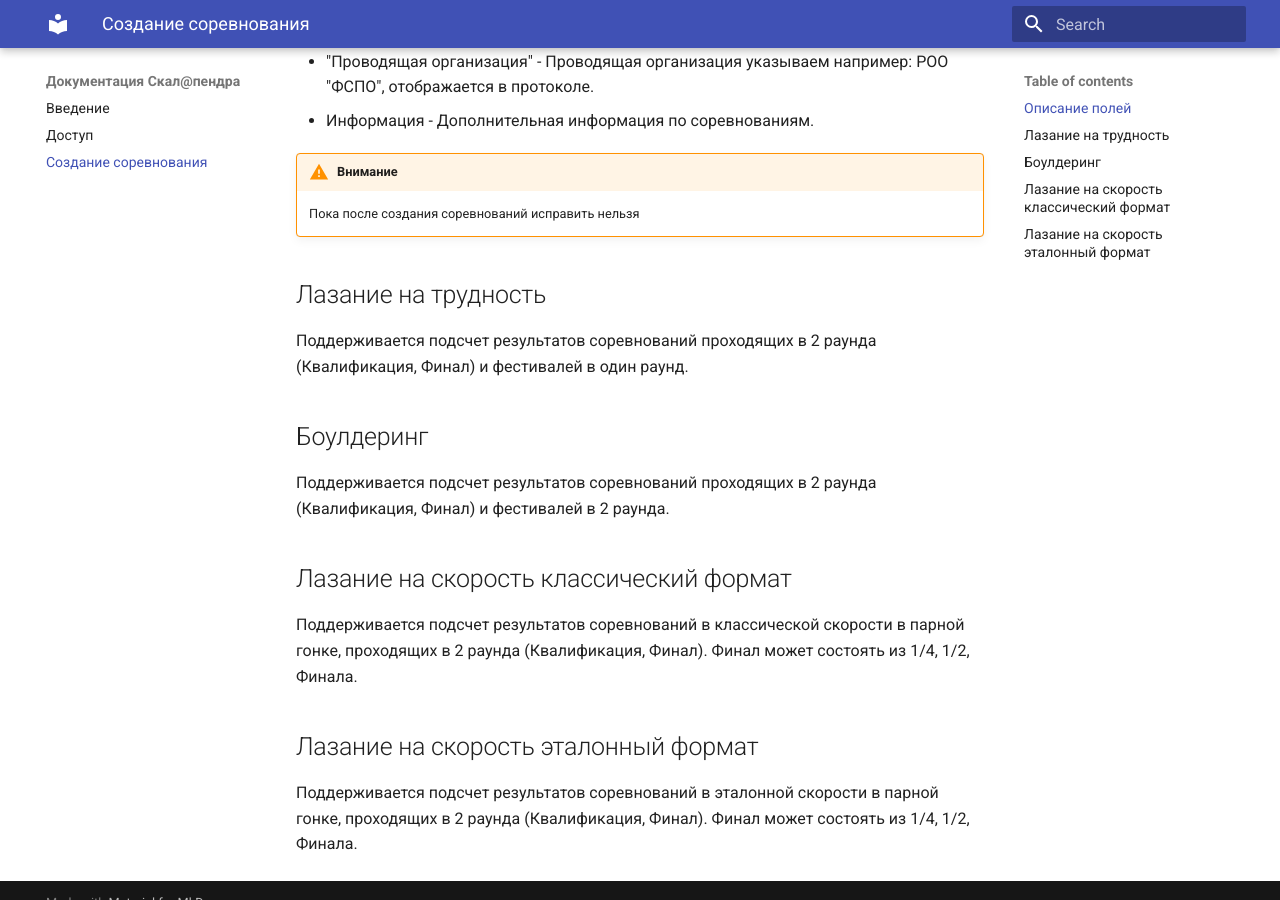
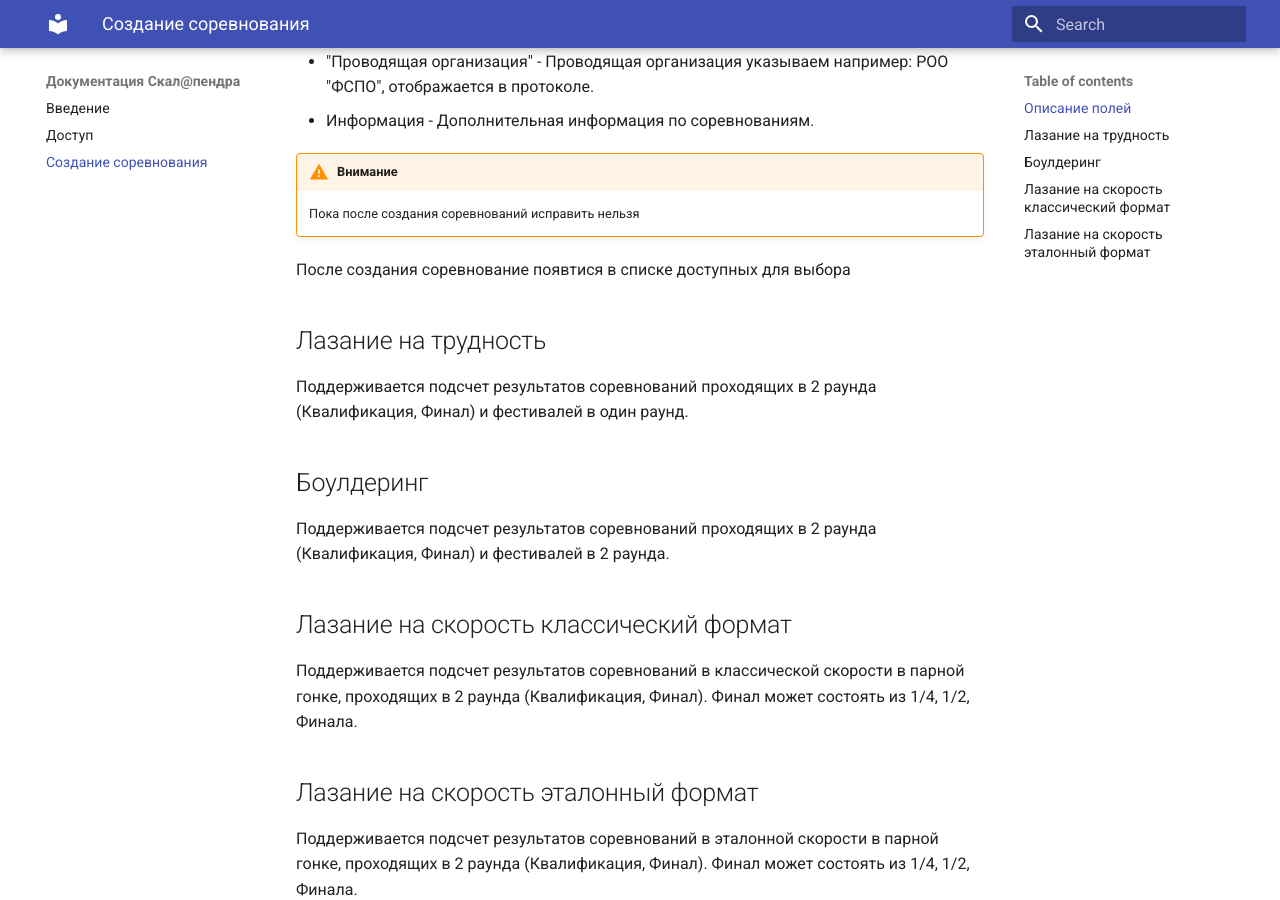
Before and after one commit to alptur/scaladocs, an MkDocs documentation site: the page built from docs/competitioncreate.md, in a window 1280 px wide and 900 px high, scrolled down 3214 px. Built offline with MkDocs 1.6.1 and Material for MkDocs 9.7.7, drawn with Linux system fonts in a browser that asks for light colours.

Commit message:
Страница создания соревнований

```diff
--- a/docs/competitioncreate.md
+++ b/docs/competitioncreate.md
@@ -62,6 +62,8 @@
 !!! warning "Внимание"
     Пока после создания соревнований исправить нельзя
 
+После создания соревнование появтися в списке доступных для выбора
+
 ## Лазание на трудность
 
 Поддерживается подсчет результатов соревнований проходящих в 2 раунда (Квалификация, Финал)
```
